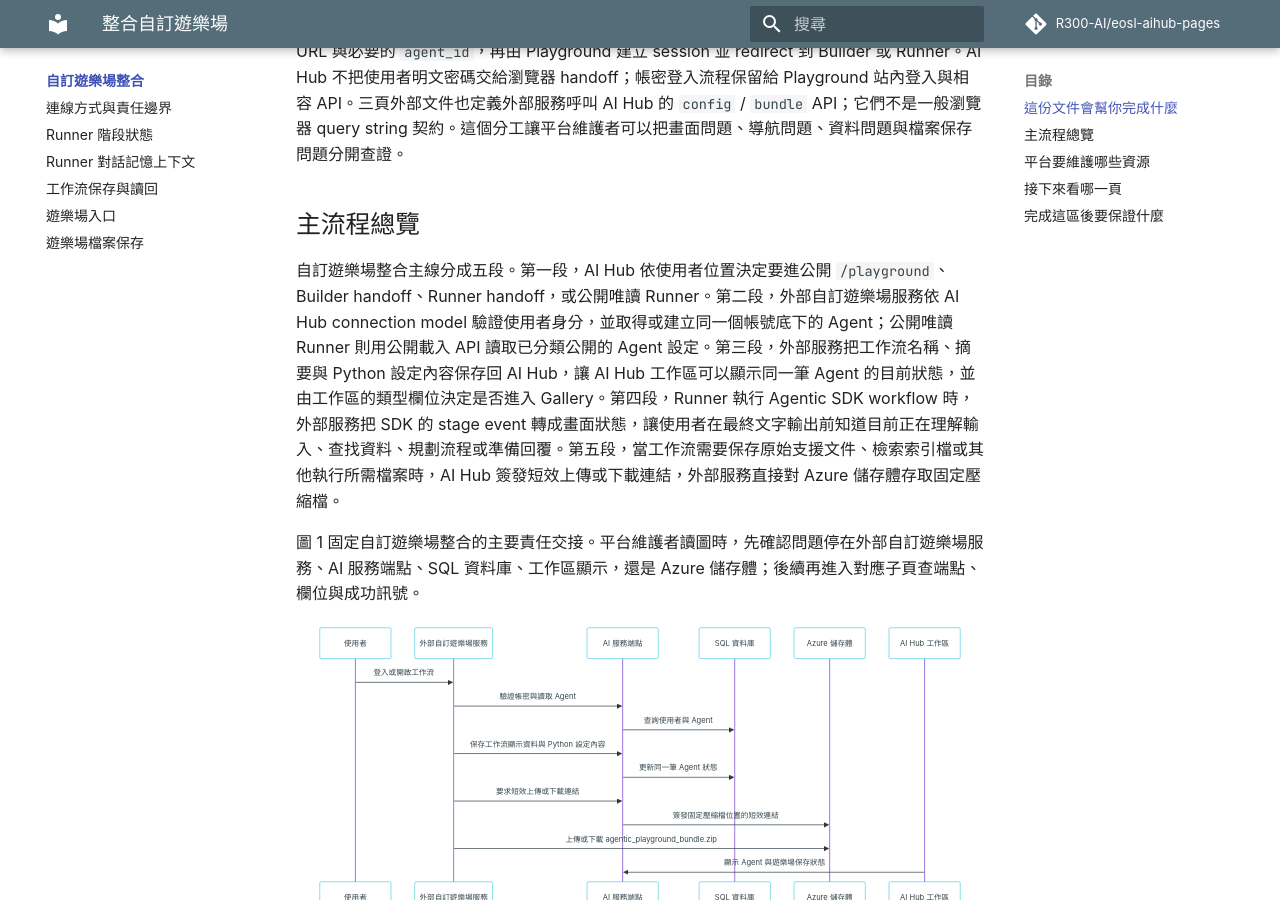
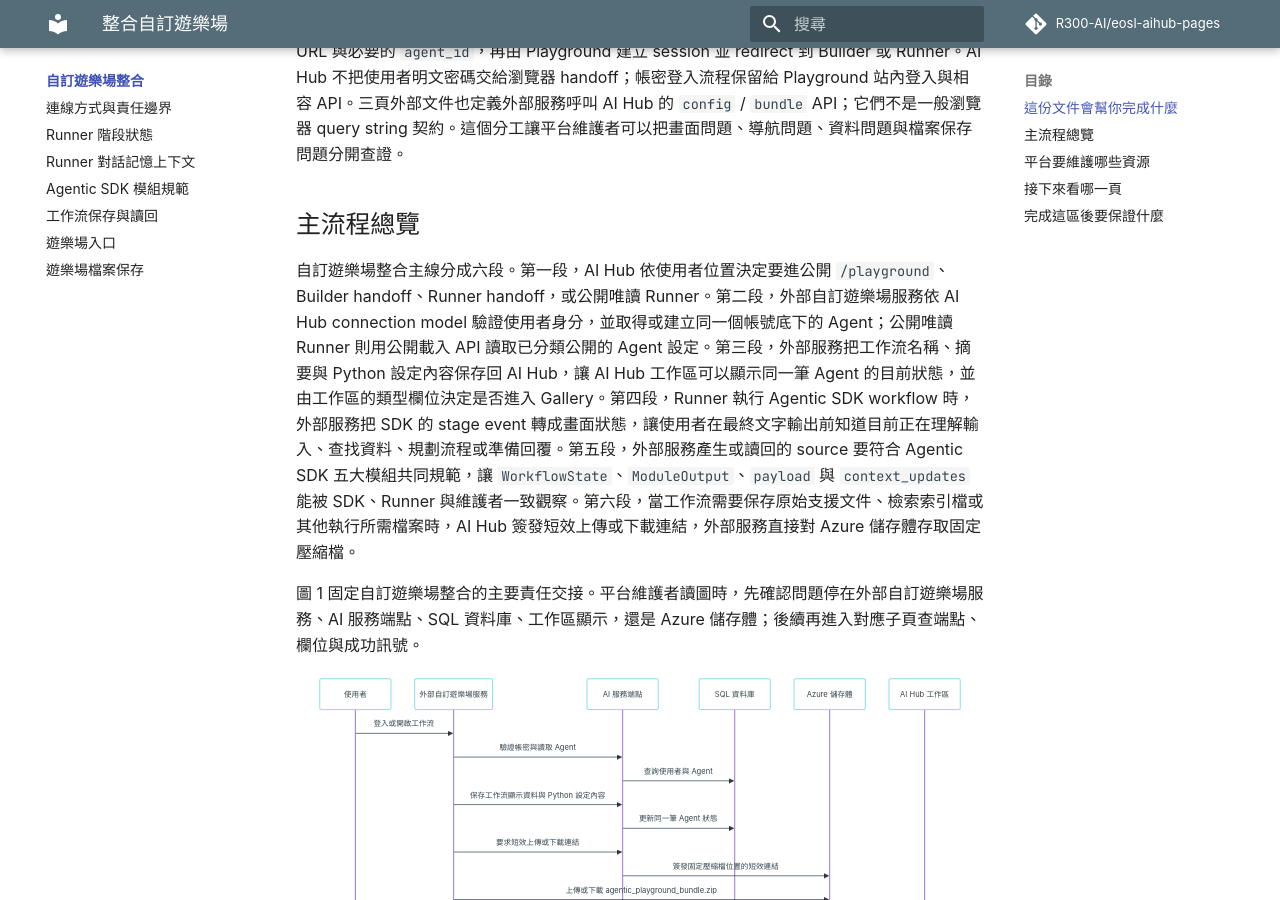
Before and after one commit to MarkovChenITRI/eosl-aihub-pages, an MkDocs documentation site: the page built from docs/platform-maintenance/custom-playground-integration/index.md, in a window 1280 px wide and 900 px high, scrolled down 460 px. Built offline with MkDocs 1.6.1 and Material for MkDocs 9.7.7, drawn with Linux system fonts in a browser that asks for light colours; comment, search, counter and statistics services are not loaded; some of the changed text lies outside the part shown.

Commit message:
Document Agentic SDK module standard boundary

```diff
--- a/docs/platform-maintenance/custom-playground-integration/index.md
+++ b/docs/platform-maintenance/custom-playground-integration/index.md
@@ -8,7 +8,7 @@
 
 ## 主流程總覽
 
-自訂遊樂場整合主線分成五段。第一段，AI Hub 依使用者位置決定要進公開 `/playground`、Builder handoff、Runner handoff，或公開唯讀 Runner。第二段，外部自訂遊樂場服務依 AI Hub connection model 驗證使用者身分，並取得或建立同一個帳號底下的 Agent；公開唯讀 Runner 則用公開載入 API 讀取已分類公開的 Agent 設定。第三段，外部服務把工作流名稱、摘要與 Python 設定內容保存回 AI Hub，讓 AI Hub 工作區可以顯示同一筆 Agent 的目前狀態，並由工作區的類型欄位決定是否進入 Gallery。第四段，Runner 執行 Agentic SDK workflow 時，外部服務把 SDK 的 stage event 轉成畫面狀態，讓使用者在最終文字輸出前知道目前正在理解輸入、查找資料、規劃流程或準備回覆。第五段，當工作流需要保存原始支援文件、檢索索引檔或其他執行所需檔案時，AI Hub 簽發短效上傳或下載連結，外部服務直接對 Azure 儲存體存取固定壓縮檔。
+自訂遊樂場整合主線分成六段。第一段，AI Hub 依使用者位置決定要進公開 `/playground`、Builder handoff、Runner handoff，或公開唯讀 Runner。第二段，外部自訂遊樂場服務依 AI Hub connection model 驗證使用者身分，並取得或建立同一個帳號底下的 Agent；公開唯讀 Runner 則用公開載入 API 讀取已分類公開的 Agent 設定。第三段，外部服務把工作流名稱、摘要與 Python 設定內容保存回 AI Hub，讓 AI Hub 工作區可以顯示同一筆 Agent 的目前狀態，並由工作區的類型欄位決定是否進入 Gallery。第四段，Runner 執行 Agentic SDK workflow 時，外部服務把 SDK 的 stage event 轉成畫面狀態，讓使用者在最終文字輸出前知道目前正在理解輸入、查找資料、規劃流程或準備回覆。第五段，外部服務產生或讀回的 source 要符合 Agentic SDK 五大模組共同規範，讓 `WorkflowState`、`ModuleOutput`、`payload` 與 `context_updates` 能被 SDK、Runner 與維護者一致觀察。第六段，當工作流需要保存原始支援文件、檢索索引檔或其他執行所需檔案時，AI Hub 簽發短效上傳或下載連結，外部服務直接對 Azure 儲存體存取固定壓縮檔。
 
 圖 1 固定自訂遊樂場整合的主要責任交接。平台維護者讀圖時，先確認問題停在外部自訂遊樂場服務、AI 服務端點、SQL 資料庫、工作區顯示，還是 Azure 儲存體；後續再進入對應子頁查端點、欄位與成功訊號。
 
@@ -54,6 +54,7 @@
 | --- | --- |
 | AI Hub 各導覽位置應該進入公開 `/playground`、Builder handoff、Runner handoff 或公開唯讀 Runner 流程，以及外部自訂遊樂場服務如何驗證身分、讀取 Agent、保存工作流設定，並與 AI Hub 工作區維持同一筆 Agent 狀態 | [連線方式與責任邊界](connection-and-responsibility.md) |
 | Runner 執行 workflow 時，畫面如何在最終回覆前顯示目前階段，以及維護者如何判斷階段狀態、工作流設定與最終回覆的責任邊界 | [Runner 階段狀態](runner-stage-status.md) |
+| 外部服務產生或讀回的 source 是否符合 Agentic SDK 五大模組共同規範，以及自訂模組輸出如何被 Runner、Reflect 或維護者觀察 | [Agentic SDK 模組規範](agentic-sdk-module-standard.md) |
 | 同一筆 Agent 的工作流檔案包如何取得短效上傳或下載連結，並由外部服務直接存取 Azure 儲存體 | [工作流保存與讀回](workflow-save-load.md) |
 
 ## 完成這區後要保證什麼
--- a/mkdocs.yml
+++ b/mkdocs.yml
@@ -47,6 +47,7 @@
     - 連線方式與責任邊界: platform-maintenance/custom-playground-integration/connection-and-responsibility.md
     - Runner 階段狀態: platform-maintenance/custom-playground-integration/runner-stage-status.md
     - Runner 對話記憶上下文: platform-maintenance/custom-playground-integration/runner-memory-context.md
+    - Agentic SDK 模組規範: platform-maintenance/custom-playground-integration/agentic-sdk-module-standard.md
     - 工作流保存與讀回: platform-maintenance/custom-playground-integration/workflow-save-load.md
     - 遊樂場入口: platform-maintenance/custom-playground-integration/playground-entry.md
     - 遊樂場檔案保存: platform-maintenance/custom-playground-integration/playground-file-save.md
```
Also changed, not shown: docs/platform-maintenance/custom-playground-integration/agentic-sdk-module-standard.md (added, +48 -0 lines).
